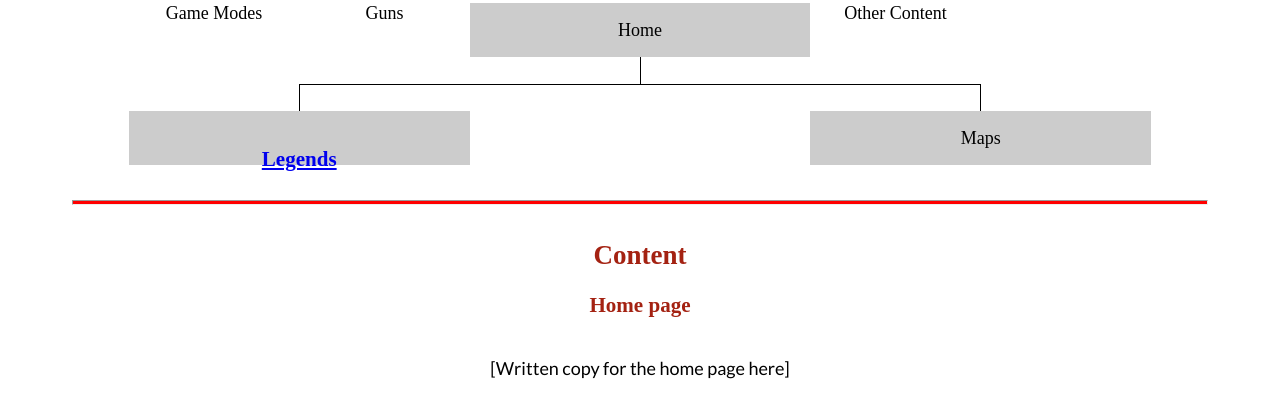
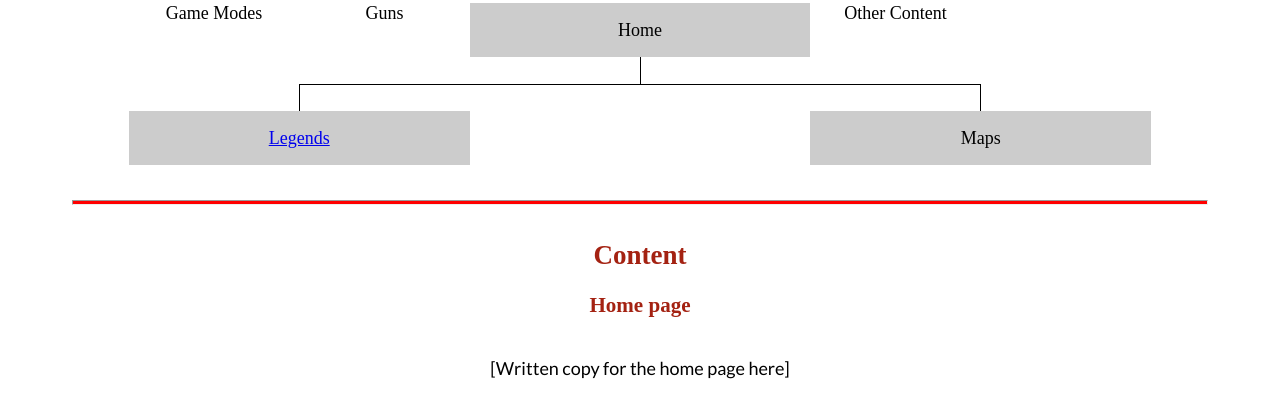
Before and after one commit to The-Ragnaross/Apex-Legends, a plain HTML site: page index.html in a window 1280 px wide. Shown: the part 2020-2432 px from the top of the page. Drawn offline with Linux system fonts and the light colour scheme; a web font is replaced by a local one.

Commit message:
Update index.html

```diff
--- a/index.html
+++ b/index.html
@@ -104,7 +104,7 @@
           Home
         </div>
         <div class="sm-page2">
-            <h3><a href="http://www.google.com/">Legends</a></h3>
+            <a href="legends.html">Legends</a>
         </div>
         <div class="sm-page3">
           Maps  <!-- change this -->
```
